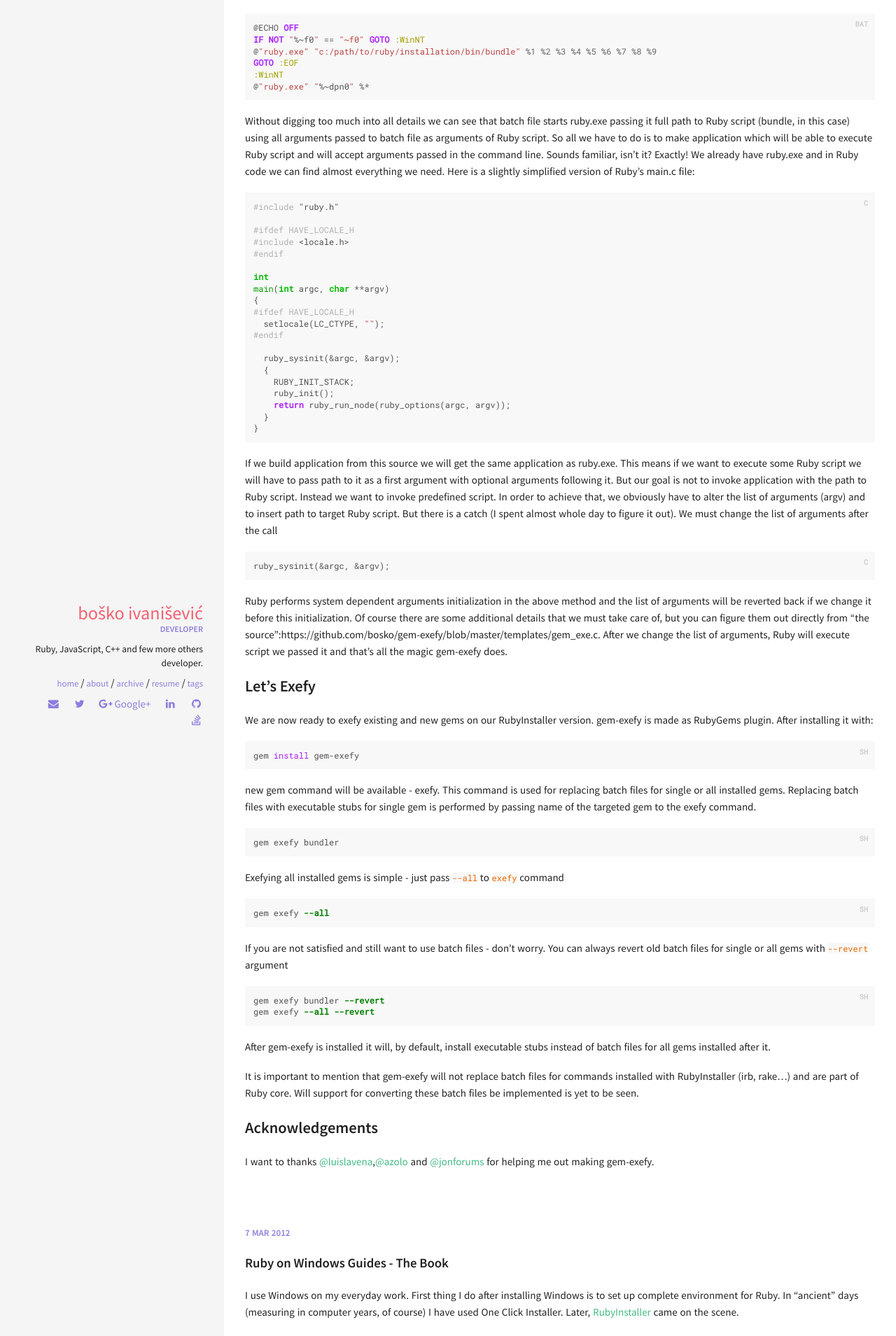
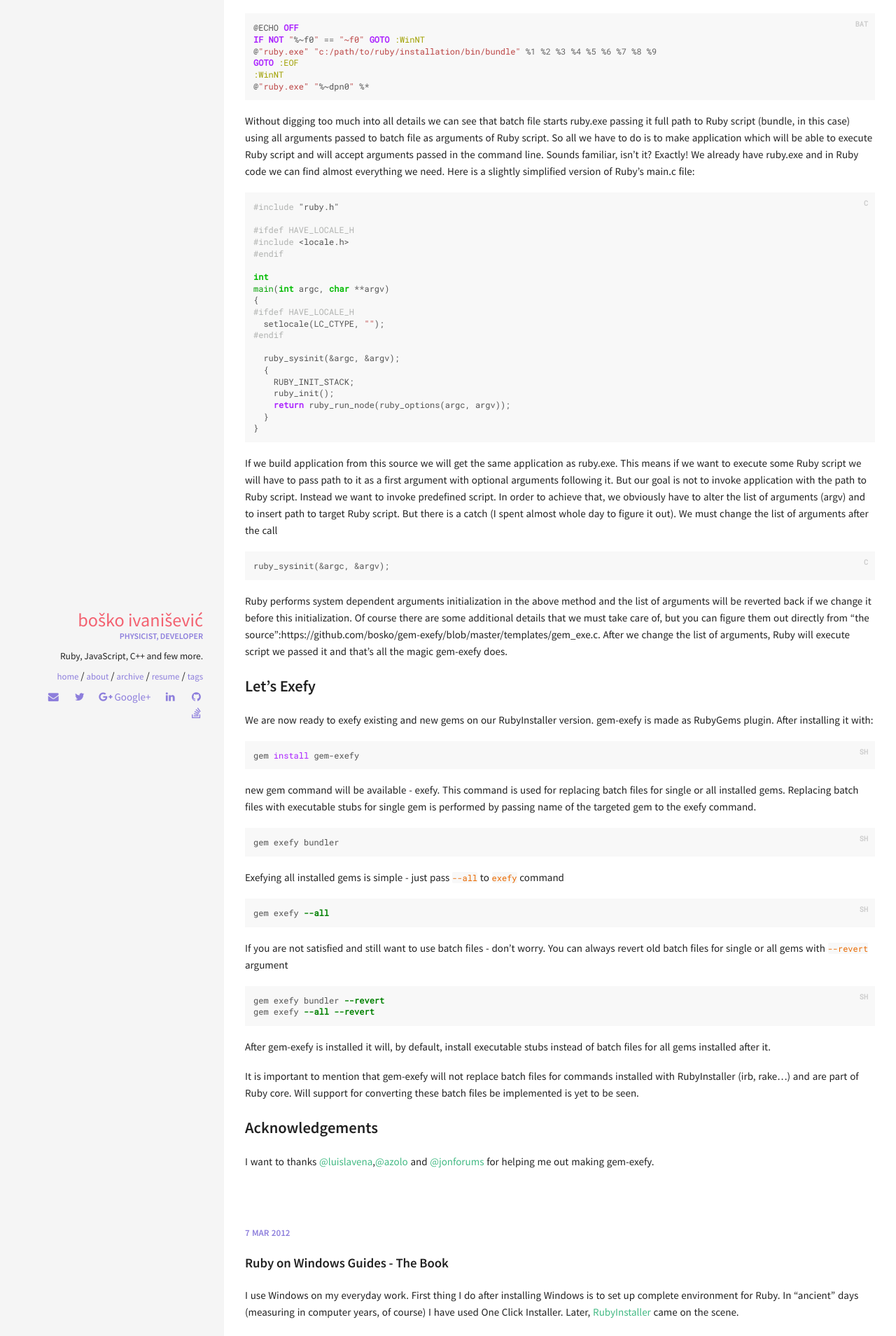
Before and after one commit to bosko/bosko.github.io, a Jekyll site: the page built from index.md, in a window 1280 px wide. Shown: the part 1512-3421 px from the top of the page at 70% size. Built offline with Jekyll 4.4.1, drawn with Linux system fonts in a browser that asks for light colours.

Commit message:
Changed configuration

```diff
--- a/_config.yml
+++ b/_config.yml
@@ -55,8 +55,8 @@ plugins:
 owner:
   name: Boško Ivanišević
   avatar: #pdn-logo.png
-  job: "Developer"
-  bio: "Ruby, JavaScript, C++ and few more others developer."
+  job: "Physicist, Developer"
+  bio: "Ruby, JavaScript, C++ and few more."
   email: bosko.ivanisevic@gmail.com
   disqus-shortname: #
   twitter: boskoivanisevic #username
```
